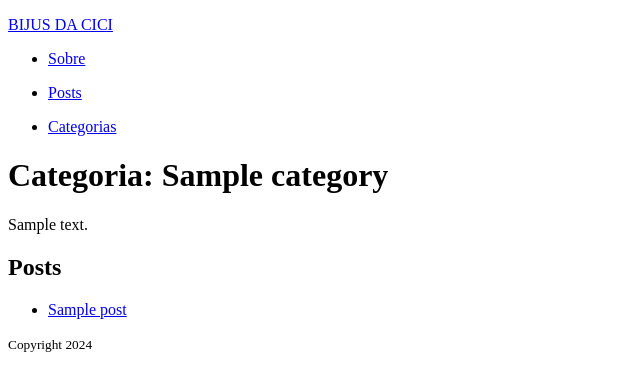
After one commit to BiaPJ23/Entrega_2, a Django app: page /categories/1/ in a window 1280 px wide. The commit adds this page. Shown: the top 391 px of the page, without its empty margins (0-640 px from the left). Run offline with Django 5.2, Linux system fonts and the light colour scheme; tables that the repository leaves empty hold one stand-in row (values such as "Sample post").

Commit message:
Adição do model Category

```diff
--- a/blog/models.py
+++ b/blog/models.py
@@ -27,3 +27,11 @@ class Comment(models.Model):
 
     def __str__(self):
         return f'Comentário de {self.author} em {self.post.title}'
+
+class Category(models.Model):
+    name = models.CharField(max_length=100, unique=True)
+    description = models.TextField(blank=True, null=True)
+    posts = models.ManyToManyField('Post', related_name='categories')
+
+    def __str__(self):
+        return self.name
--- /dev/null
+++ b/blog/templates/blog/category_detail.html
@@ -0,0 +1,17 @@
+{% extends 'base.html' %}
+
+{% block content %}
+<h1>Categoria: {{ category.name }}</h1>
+<p>{{ category.description }}</p>
+
+<h2>Posts</h2>
+<ul>
+    {% for post in posts %}
+    <li>
+        <a href="{% url 'blog:detail_post' post.id %}">{{ post.title }}</a>
+    </li>
+    {% empty %}
+    <p>Nenhum post nesta categoria.</p>
+    {% endfor %}
+</ul>
+{% endblock %}
--- a/blog/urls.py
+++ b/blog/urls.py
@@ -11,4 +11,6 @@ urlpatterns = [
     path('<int:pk>/edit/', views.post_update, name='edit_post'),
     path('<int:pk>/delete/', views.post_delete, name='delete_post'),
     path('<int:id>/add_comment/', views.add_comment, name='add_comment'),
+    path('categories/', views.category_list, name='category_list'),
+    path('categories/<int:id>/', views.category_detail, name='category_detail'),
 ]
--- a/blog/views.py
+++ b/blog/views.py
@@ -1,5 +1,5 @@
 from django.shortcuts import render, get_object_or_404, redirect
-from .models import Post, Comment
+from .models import Post, Comment, Category
 from django.contrib.auth.decorators import login_required
 from django.utils.timezone import now
 
@@ -44,6 +44,16 @@ def post_delete(request, pk):
         return redirect('blog:list_post')
     return render(request, 'blog/post_delete.html', {'post': post})
 
+def category_list(request):
+    categories = Category.objects.all()
+    return render(request, 'blog/category_list.html', {'categories': categories})
+
+def category_detail(request, id):
+    category = get_object_or_404(Category, id=id)
+    posts = category.posts.all()
+    return render(request, 'blog/category_detail.html', {'category': category, 'posts': posts})
+
+
 @login_required
 def add_comment(request, id):
     post = get_object_or_404(Post, id=id)
--- a/templates/base.html
+++ b/templates/base.html
@@ -23,6 +23,9 @@
             <ul>
                 <li><a href="{% url 'blog:list_post' %}">Posts</a></li>
             </ul>
+            <ul>
+                <li><a href="{% url 'blog:category_list' %}">Categorias</a></li>
+            </ul>
         </nav>
 
     </header>
```
Also changed, not shown: blog/admin.py (+6 -1 lines), blog/templates/blog/category_list.html (added, +12 -0 lines), blog/templates/blog/post_detail.html (+9 -0 lines), blog/migrations/0004_category.py (added).
